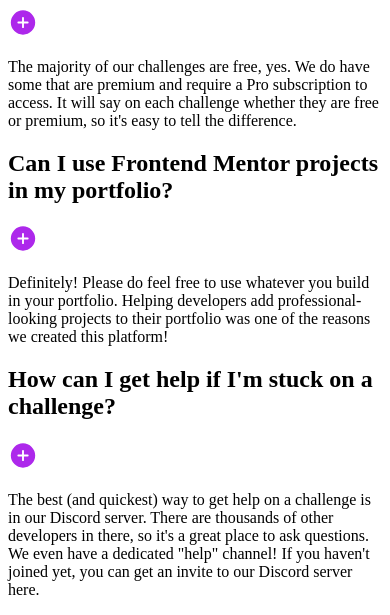
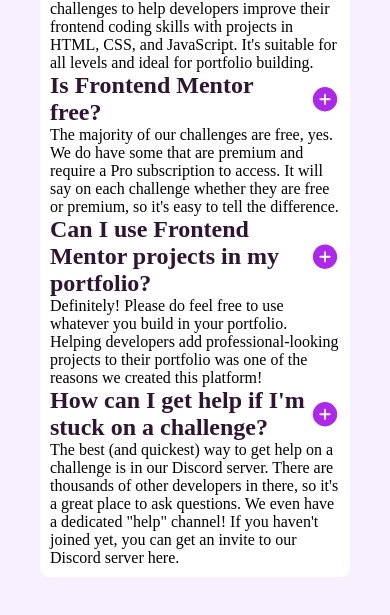
Before and after one commit to nilton-manjate/faq-accordion, a plain HTML site: page index.html in a window 390 px wide. Shown: the part 390-1005 px from the top of the page. After the commit the page ends 967 px from the top, so only its background shows below. Drawn offline with Linux system fonts and the light colour scheme.

Commit message:
create a stylesheet mobile.css and link with index.html

```diff
--- /dev/null
+++ b/assets/styles/mobile.css
@@ -0,0 +1,46 @@
+@charset "UTF-8");
+
+:root {
+  --white: hsl(0, 0%, 100%);
+  --lightPink: hsl(275, 100%, 97%);
+  --grayishPurple: hsl(292, 16%, 49%);
+  --darkPurple: hsl(292, 42%, 14%);
+}
+
+* {
+  margin: 0;
+  padding: 0;
+}
+
+body {
+  background-color: var(--lightPink);
+  background-image: url("../images/background-pattern-mobile.svg");
+  background-position: top;
+  background-size: auto 200px;
+  background-repeat: no-repeat;
+  position relative;
+}
+
+main {
+  background-color: var(--white);
+  width: 290px;
+  position: absolute;
+  left: 50%;
+  top: 50%;
+  transform: translate(-50%, -25%);
+  border-radius: 10px;
+  padding: 10px;
+}
+
+h1, h2 {
+  color: var(--darkPurple);
+}
+
+#faq {
+  display: flex;
+
+}
+
+.question {
+  display: flex;
+}
--- a/index.html
+++ b/index.html
@@ -7,7 +7,9 @@
   <meta charset="UTF-8">
   <meta name="viewport" content="width=device-width, initial-scale=1.0">
   <link rel="icon" type="image/png" sizes="32x32" href="./assets/images/favicon-32x32.png">
+  <link rel="stylesheet" href="assets/styles/mobile.css">
   <title>Frontend Mentor | FAQ accordion</title>
+
 
 </head>
 
```
